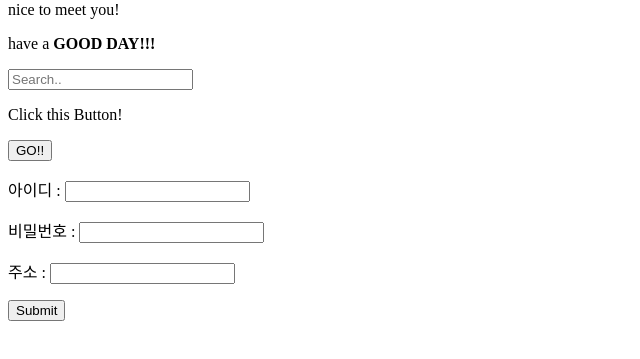
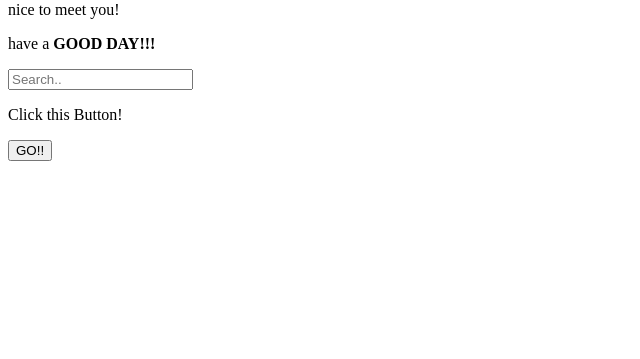
Before and after one commit to wkdwo8703/wkdwo8703.github.io, a plain HTML site: page index.html in a window 1280 px wide. Shown: the part 79-438 px from the top of the page, without its empty margins (0-640 px from the left). Drawn offline with Linux system fonts and the light colour scheme.

Commit message:
Update index.html

```diff
--- a/index.html
+++ b/index.html
@@ -12,15 +12,8 @@
   <p>have a <strong>GOOD DAY!!!</strong></p>
   <input type="text" name="search" placeholder="Search..">
   <p>Click this Button!
-  <form action="https://www.google.com" target="_blank">
+  <form action="https://https://wkdwo8703.github.io/wkdwo.html" target="_blank">
   <input type="submit" value="GO!!"></p>
-  </form>
-
-  <form action="http://naver.com">
-      <p>아이디 : <input type="text" name="id"></p>
-      <p>비밀번호 : <input type="password" name="pwd"></p>
-      <p>주소 : <input type="text" name="address"></p>
-      <input type="submit">
   </form>
 
 </body>
```
